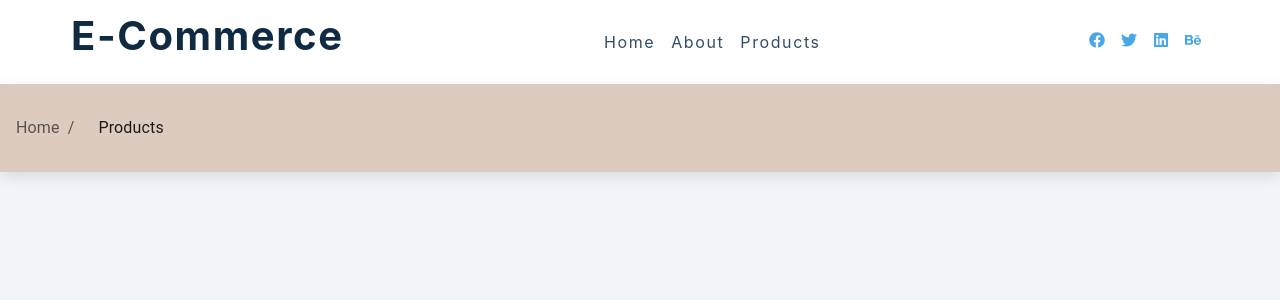
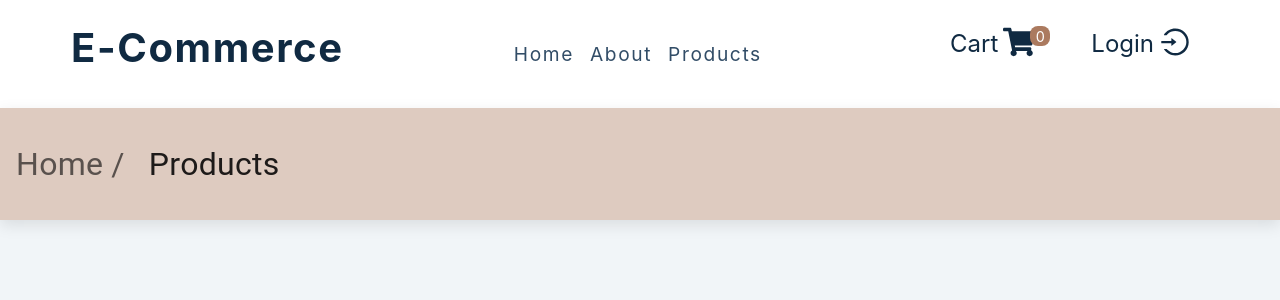
Before and after one commit to kiyarashnd/E-Commerce, a React (Vite) app: page /Products in a window 1280 px wide. Shown: the top 300 px of the page. Built offline with nearby package versions, Linux system fonts and the light colour scheme.

Commit message:
work on Cart and Login icons

```diff
--- a/src/App.jsx
+++ b/src/App.jsx
@@ -4,6 +4,8 @@ import Home from './Home';
 import About from './About';
 import Products from './Products';
 import NotFound from './NotFound';
+import Cart from './Cart';
+import Login from './Login';
 
 import { BrowserRouter as Router, Route, Switch } from 'react-router-dom';
 
@@ -25,6 +27,14 @@ function App() {
           <Products />
         </Route>
 
+        <Route path='/Cart'>
+          {/* <Cart cartTours={cartTours} setCartTorus={setCartTorus}></Cart> */}
+          <Cart></Cart>
+        </Route>
+        <Route path='/Login'>
+          <Login></Login>
+        </Route>
+
         <Route path='*'>
           <NotFound></NotFound>
         </Route>
--- /dev/null
+++ b/src/Cart.jsx
@@ -0,0 +1,5 @@
+const Cart = () => {
+  return <h2>Cart component</h2>;
+};
+
+export default Cart;
--- /dev/null
+++ b/src/Login.jsx
@@ -0,0 +1,5 @@
+const Login = () => {
+  return <h2>Login component</h2>;
+};
+
+export default Login;
--- a/src/Navbar.jsx
+++ b/src/Navbar.jsx
@@ -1,6 +1,8 @@
 import React, { useState, useRef, useEffect } from 'react';
 import { FaBars } from 'react-icons/fa';
 import { social } from './data';
+import { FaShoppingCart } from 'react-icons/fa';
+import { AiOutlineLogin } from 'react-icons/ai';
 
 import { Link } from 'react-router-dom';
 
@@ -8,6 +10,8 @@ const Navbar = () => {
   const [showLinks, setShowLinks] = useState(false);
   const linksContainerRef = useRef(null);
   const linksRef = useRef(null);
+
+  const [cartTours, setCartTours] = useState(0);
 
   let count = useRef(0); //this line is read just in initial render
   console.log(count);
@@ -60,14 +64,24 @@ const Navbar = () => {
         </div>
         {/* )} */}
         <ul className='social-icons'>
-          {social.map((socialIcon) => {
+          {/* {social.map((socialIcon) => {
             const { id, url, icon } = socialIcon;
             return (
               <li key={id}>
                 <a href={url}>{icon}</a>
               </li>
             );
-          })}
+          })} */}
+          <Link to='/Cart' className='myLink' title='shopping-cart'>
+            <p className='text'>Cart</p>
+            <FaShoppingCart className='mySvg' />
+            <span className='numberOfTour'>{cartTours}</span>
+          </Link>
+
+          <Link to='/Login' className='myLink' title='Login'>
+            <p className='text'>Login</p>
+            <AiOutlineLogin className='mySvg' />
+          </Link>
         </ul>
       </div>
     </nav>
--- a/src/components/BasicBreadcrumbs.jsx
+++ b/src/components/BasicBreadcrumbs.jsx
@@ -6,7 +6,7 @@ import styles from './BasicBreadcrumbs.module.css';
 
 export default function BasicBreadcrumbs() {
   return (
-    <Breadcrumbs aria-label='breadcrumb' className={styles.Breadcrumbs}>
+    <Breadcrumbs className={styles.Breadcrumbs}>
       <Link underline='hover' color='inherit' href='/'>
         Home
       </Link>
--- a/src/components/BasicBreadcrumbs.module.css
+++ b/src/components/BasicBreadcrumbs.module.css
@@ -1,5 +1,5 @@
 .Breadcrumbs{
-    font-size: 2rem;
+    font-size: 2rem !important;
     background-color: #decbc0;
     padding: 1rem;
 }
--- a/src/index.css
+++ b/src/index.css
@@ -166,7 +166,7 @@ nav {
 }
 .links a {
   color: var(--clr-grey-3);
-  font-size: 1rem;
+  font-size: 1.2rem;
   text-transform: capitalize;
   letter-spacing: var(--spacing);
   display: block;
@@ -230,3 +230,31 @@ nav {
     color: var(--clr-primary-7);
   }
 }
+
+.myLink {
+  padding: 10px;
+  display: flex;
+}
+
+.numberOfTour {
+  font-size: 0.9rem;
+  color: white;
+  border-radius: 40%;
+  background-color: #ab7a5f;;
+  width: 20px;
+  height: 20px;
+
+  text-align: center;
+  transform: translateX(-5px);
+}
+
+.mySvg {
+  color: #102a42;
+  font-size: 2rem;
+}
+
+.text{
+  color: #102a42;
+  font-size: 1.5rem;
+  margin-right: 5px;
+}
```
